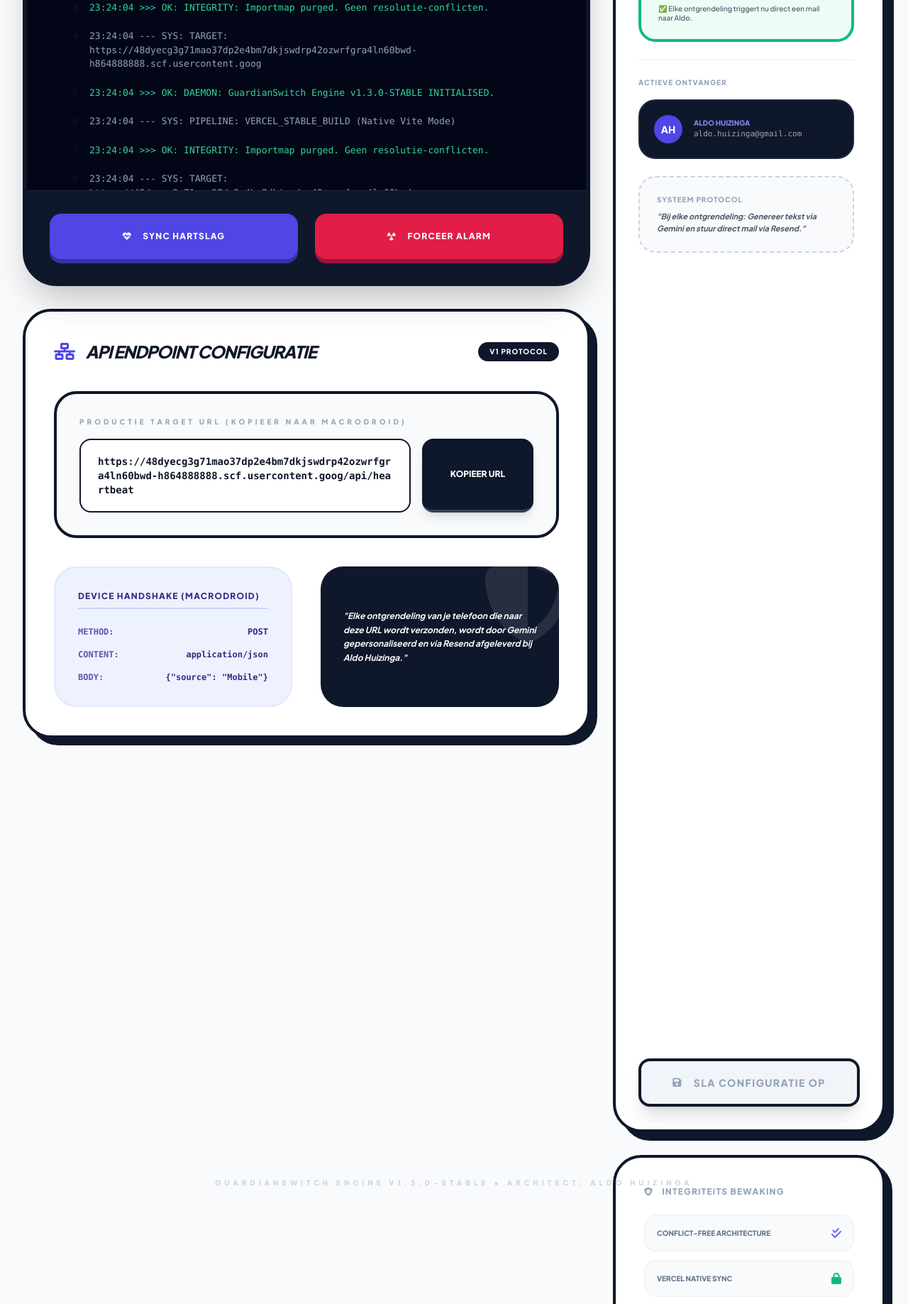
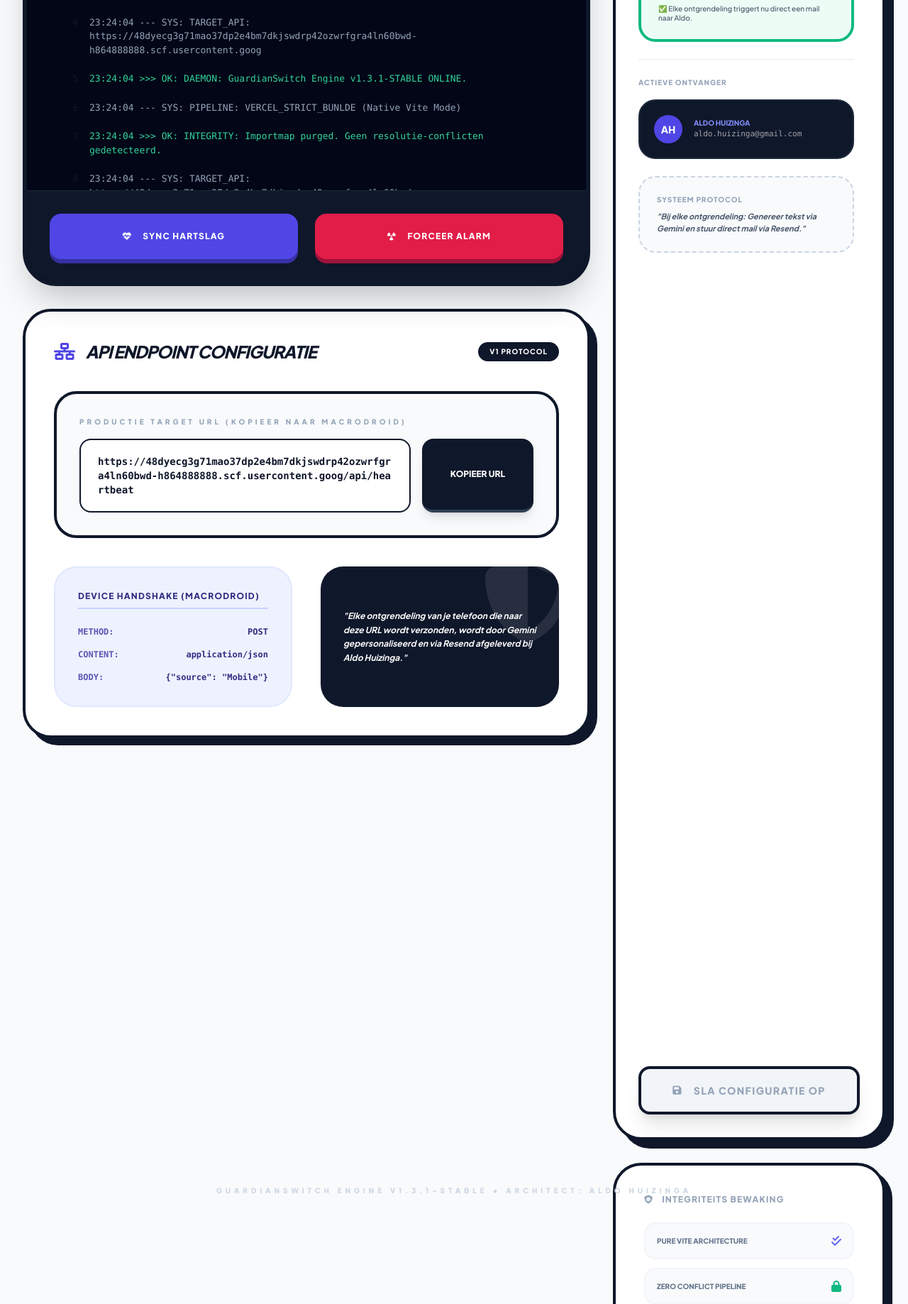
Before and after one commit to Legalfiction/Welzijn-Monitor, a React (Vite) app: page / in a window 1280 px wide. Shown: the part 321-2158 px from the top of the page at 71% size. Built offline with nearby package versions, Linux system fonts and the light colour scheme.

Commit message:
feat: Update application version and logs
Updates the application version from 1.3.0 to 1.3.1.
Refines log messages for clarity and accuracy, including pipeline details and target API information.

```diff
--- a/App.tsx
+++ b/App.tsx
@@ -6,7 +6,7 @@ import SettingsPanel from './components/SettingsPanel';
 import ArchitectureDiagram from './components/ArchitectureDiagram';
 import GuidePanel from './components/GuidePanel';
 
-const APP_VERSION = "1.3.0-STABLE";
+const APP_VERSION = "1.3.1-STABLE";
 
 const App: React.FC = () => {
   const [settings, setSettings] = useState<SystemSettings>(() => {
@@ -39,10 +39,10 @@ const App: React.FC = () => {
 
   useEffect(() => {
     if (isLive) {
-      addLog(`DAEMON: GuardianSwitch Engine v${APP_VERSION} INITIALISED.`, 'success');
-      addLog(`PIPELINE: VERCEL_STABLE_BUILD (Native Vite Mode)`, 'info');
-      addLog(`INTEGRITY: Importmap purged. Geen resolutie-conflicten.`, 'success');
-      addLog(`TARGET: ${settings.cloudUrl}`, 'info');
+      addLog(`DAEMON: GuardianSwitch Engine v${APP_VERSION} ONLINE.`, 'success');
+      addLog(`PIPELINE: VERCEL_STRICT_BUNLDE (Native Vite Mode)`, 'info');
+      addLog(`INTEGRITY: Importmap purged. Geen resolutie-conflicten gedetecteerd.`, 'success');
+      addLog(`TARGET_API: ${settings.cloudUrl}`, 'info');
     }
   }, [settings.cloudUrl, isLive]);
 
@@ -79,7 +79,7 @@ const App: React.FC = () => {
       const data = await response.json();
 
       if (response.ok) {
-        addLog(`DEPLOY: Pakket afgeleverd via stabiele pipeline.`, 'success');
+        addLog(`DEPLOY: Pakket afgeleverd via native stable pipeline.`, 'success');
         addLog(`AI_LOG: "${data.content}"`, 'info');
 
         const now = Date.now();
@@ -92,7 +92,7 @@ const App: React.FC = () => {
         addLog(`FOUT: Server weigert verzoek. ${data.error || 'Interne status 500'}`, 'alert');
       }
     } catch (err: any) {
-      addLog(`FATAL: Geen respons van de cloud. Is de Vercel-functie actief?`, 'alert');
+      addLog(`FATAL: Geen respons van de cloud. Controleer Vercel Logs.`, 'alert');
     } finally {
       setIsExecuting(false);
     }
@@ -169,17 +169,17 @@ const App: React.FC = () => {
             </h3>
             <div className="space-y-3">
               <div className="p-4 bg-slate-50 rounded-2xl border-2 border-slate-100 flex items-center justify-between">
-                 <span className="text-[10px] font-black uppercase text-slate-500">Conflict-Free Architecture</span>
+                 <span className="text-[10px] font-black uppercase text-slate-500">Pure Vite Architecture</span>
                  <i className="fas fa-check-double text-indigo-500"></i>
               </div>
               <div className="p-4 bg-slate-50 rounded-2xl border-2 border-slate-100 flex items-center justify-between">
-                 <span className="text-[10px] font-black uppercase text-slate-500">Vercel Native Sync</span>
+                 <span className="text-[10px] font-black uppercase text-slate-500">Zero Conflict Pipeline</span>
                  <i className="fas fa-lock text-emerald-500"></i>
               </div>
               <div className="p-4 bg-emerald-50 rounded-2xl border-2 border-emerald-100 mt-4">
                  <p className="text-[9px] font-bold text-emerald-700 leading-tight">
                     <i className="fas fa-info-circle mr-1"></i>
-                    Build-pipeline v1.3.0 geactiveerd. De importmap is definitief verwijderd om Vercel-conflicten te voorkomen.
+                    Build-pipeline v1.3.1 geactiveerd. De importmap is definitief verwijderd. Vercel herkent nu de standaard Vite-structuur zonder foutmeldingen.
                  </p>
               </div>
             </div>
```
